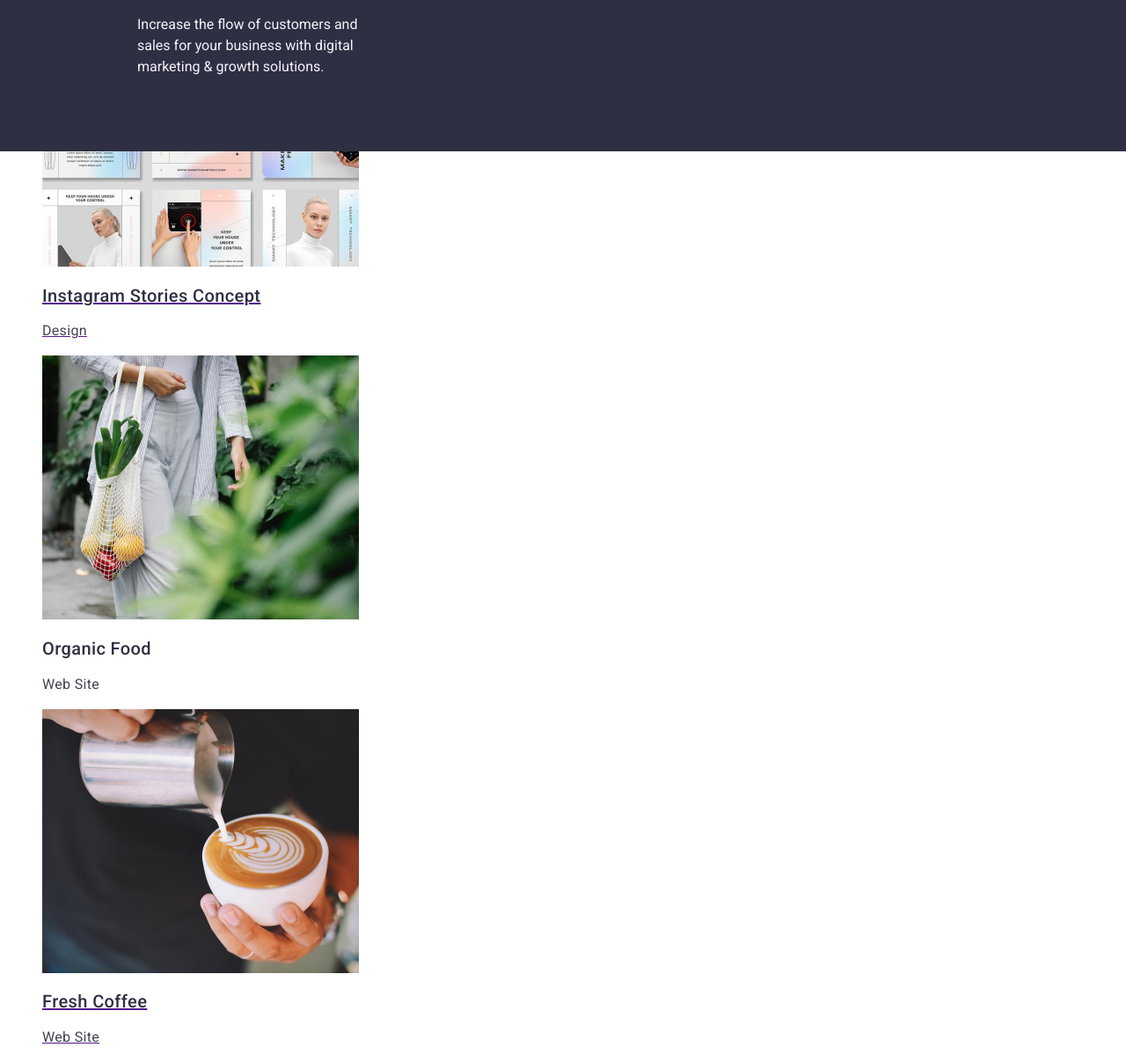
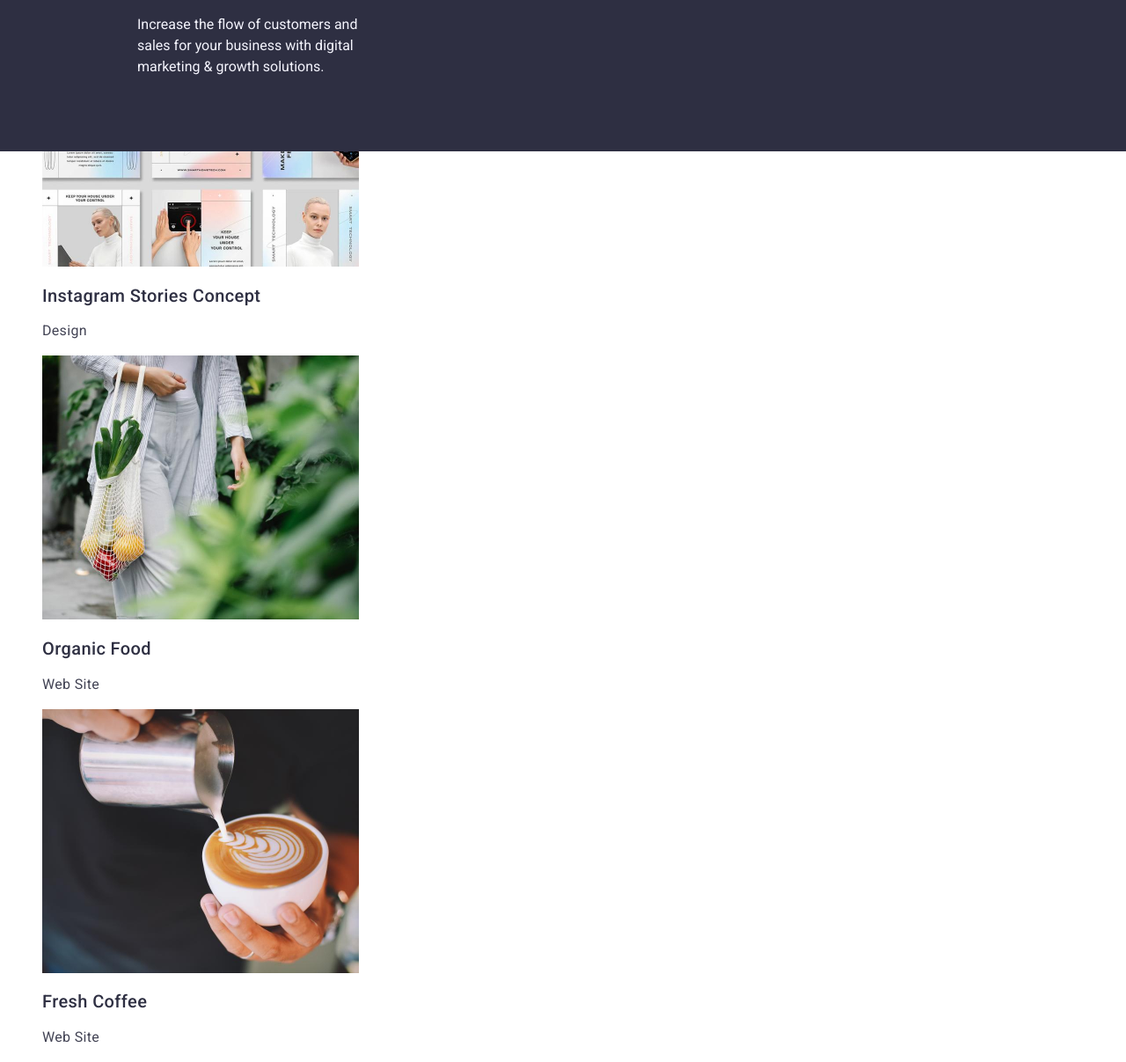
Before and after one commit to Chalaya22/goit-markup-hw-02, a plain HTML site: page portfolio.html in a window 1280 px wide. Shown: the part 2420-3627 px from the top of the page at 88% size. Drawn offline with Linux system fonts and the light colour scheme.

Commit message:
versia 17

```diff
--- a/portfolio.html
+++ b/portfolio.html
@@ -111,7 +111,7 @@
             </a>
           </li>
           <li>
-            <a href="">
+            <a href="" class="link">
               <img
                 src="./images/instagramstories.jpg"
                 alt="instagram-stories-concept"
@@ -130,7 +130,7 @@
             </a>
           </li>
           <li>
-            <a href="">
+            <a href="" class="link">
               <img src="./images/freshcoffee.jpg" alt="fresh-coffee" width="360" height="300" />
               <h2 class="header-card">Fresh Coffee</h2>
               <p class="paragraf-card">Web Site</p>
```
